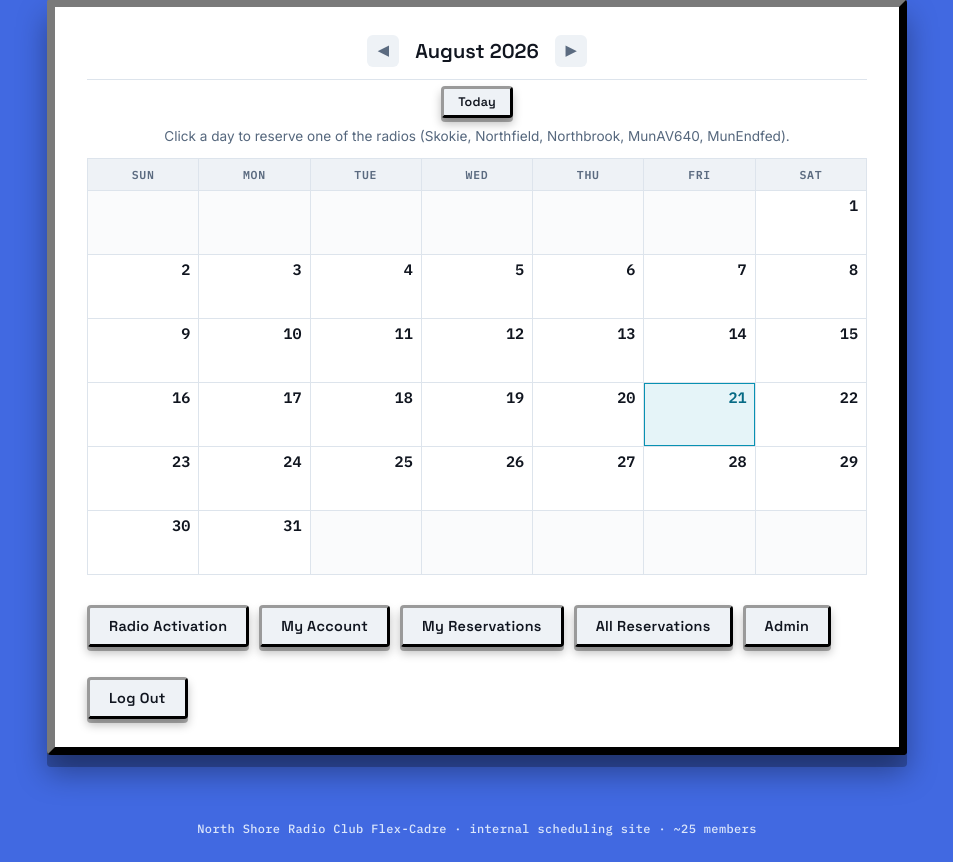
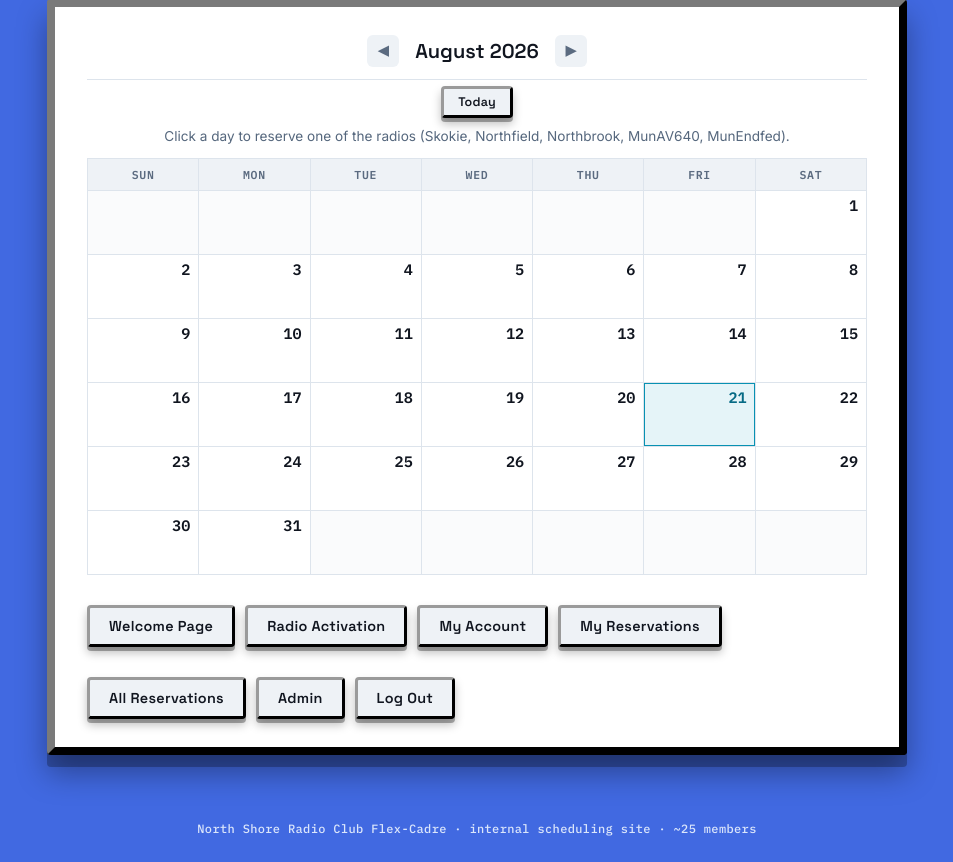
Before and after one commit to mboroff/nsrc-flex-scheduler, a PHP site: page /schedule.php in a window 1280 px wide. Shown: the part 400-1262 px from the top of the page, without its empty margins (163-1116 px from the left). Run offline with PHP 8.4, Linux system fonts and the light colour scheme; the visitor is signed in with stand-in values (Sample User, id 1).

Commit message:
Update schedule.php

```diff
--- a/schedule.php
+++ b/schedule.php
@@ -107,6 +107,7 @@ $isSuperAdmin = strtoupper($_SESSION['call_sign']) === ADMIN_CALL_SIGN;
     </table>
 
     <div class="actions-row">
+        <a class="btn btn-secondary" href="welcome.php">Welcome Page</a>
         <a class="btn btn-secondary" href="radio_control.php">Radio Activation</a>
         <a class="btn btn-secondary" href="my_account.php">My Account</a>
         <a class="btn btn-secondary" href="my_reservations.php">My Reservations</a>
```
